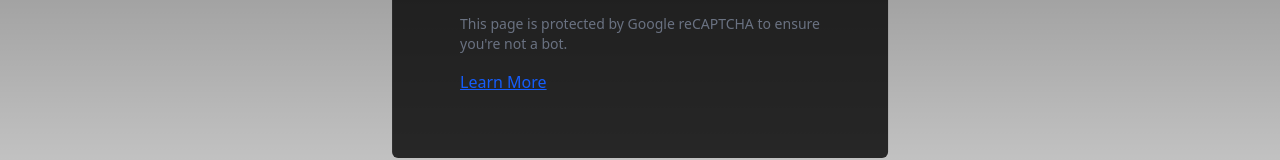
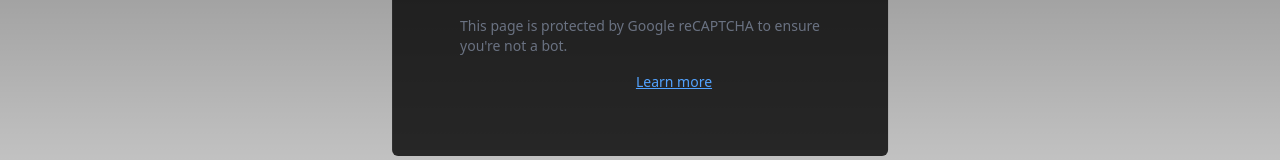
Before and after one commit to coder-Rishi05/Netflix_Clone, a React (Vite) app: page / in a window 1280 px wide. Shown: the part 318-478 px from the top of the page. Built offline with nearby package versions, Linux system fonts and the light colour scheme.

Commit message:
added another state update for dynamic content visibility

```diff
--- a/src/Components/Login.jsx
+++ b/src/Components/Login.jsx
@@ -5,14 +5,19 @@
 const Login = () => {
   const [toggleState, setToggleState] = useState(true);
 
+  const [active, setActive] = useState(true);
+
   const handleToggleState = () => {
     setToggleState(!toggleState);
   };
 
+  const handleSetActive = () => {
+    setActive((active) => (active = false));
+  };
   return (
     <div>
       <Header />
-      <div className="relative">
+      <div className="relative ">
         <img className="z-1" src={img_data} alt="bg_image" />
 
         <form
@@ -48,9 +53,8 @@
               Forgot password
             </a>
             <p className="text-white text-md flex items-center gap-3 ml-17">
-
               <input
-                className="dark:border-white-400/20 dark:scale-100 transition-all duration-500 ease-in-out dark:hover:scale-110 dark:checked:scale-100 w-4 h-4  dark:focus:ring-blue-600  text-gray-600 bg-white "
+                className="dark:border-white-400/20 dark:scale-100 transition-all duration-500 ease-in-out dark:hover:scale-110 dark:checked:scale-100 w-4 h-4  dark:focus:ring-blue-600  text-gray-600  "
                 type="checkbox"
               />{" "}
               Remember me
@@ -58,7 +62,7 @@
             <p className="text-white text-md  mt-4 ml-17">
               New to Netflix?
               <span
-                onClick={ () => handleToggleState()}
+                onClick={() => handleToggleState()}
                 className="font-bold hover:cursor-pointer hover:underline"
               >
                 Sign up now.
@@ -68,12 +72,20 @@
               This page is protected by Google reCAPTCHA to ensure <br /> you're
               not a bot.
             </p>
-            <a
-              className="text-blue-600 underline ml-17 hover:text-blue-950"
-              href="#"
-            >
-              Learn More
-            </a>
+            <div className=" m-auto">
+              <p
+                onClick={() => handleSetActive()}
+                className={`${
+                  active
+                    ? "text-blue-400 text-sm underline ml-17 hover:cursor-pointer "
+                    : "text-neutral-400 font-normal  text-[14px] tracking-tighter  ml-17   "
+                }`}
+              >
+                {active
+                  ? "Learn more"
+                  : "The information collected by Google reCAPTCHA is subject to the Google Privacy Policy and Terms of Service, and is used for providing, maintaining, and improving the reCAPTCHA service and for general security purposes (it is not used for personalised advertising by Google)."}
+              </p>
+            </div>
           </div>
         </form>
       </div>
```
Also changed, not shown: 1 other file (tests, documents, lock files or other folders).
